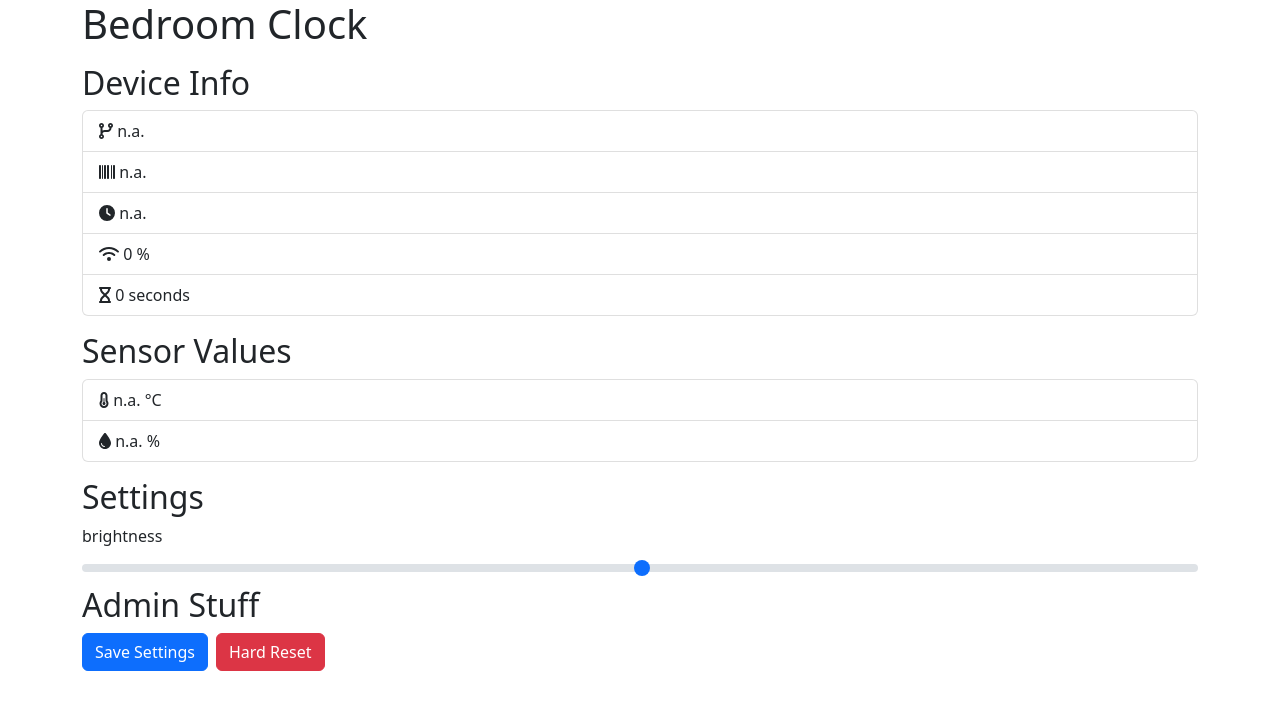
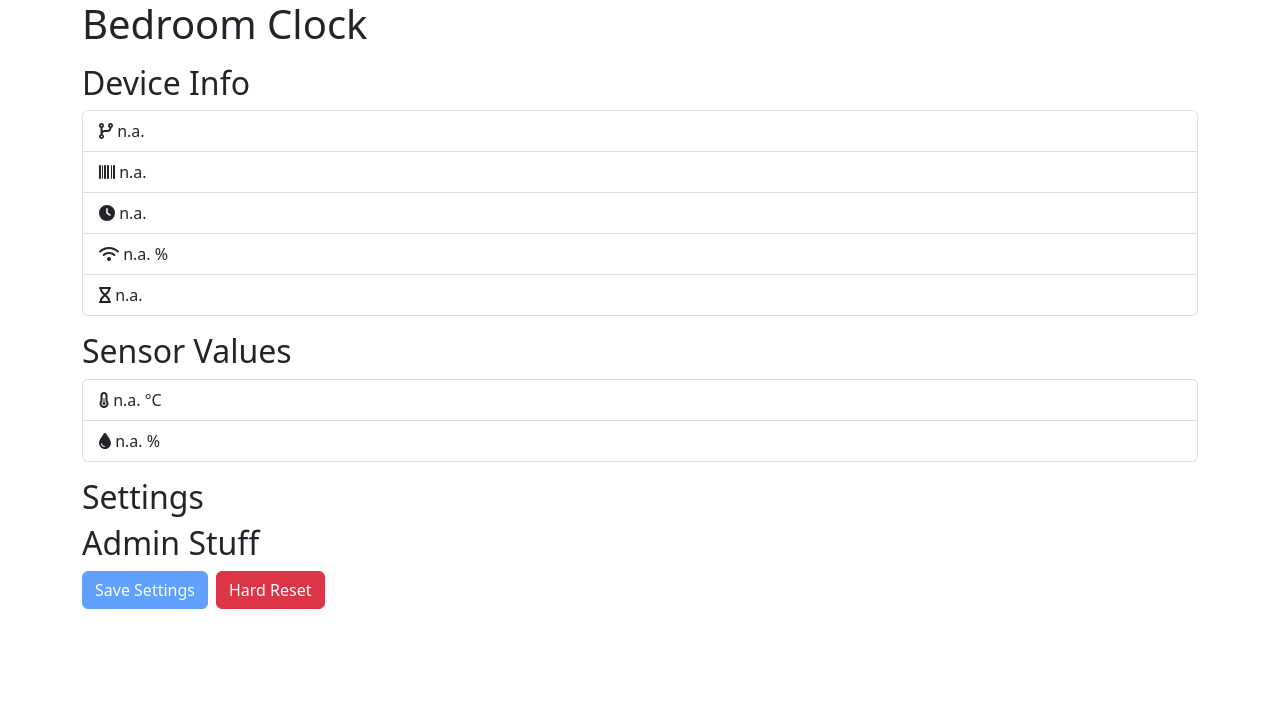
Before and after one commit to coding-lemur/bed-room-clock-dashboard, a Vue app: page / in a window 1280 px wide. Shown: the top 710 px of the page. Built offline with nearby package versions, Linux system fonts and the light colour scheme; no server answers.

Commit message:
show device time; optimize code

```diff
--- a/src/App.vue
+++ b/src/App.vue
@@ -7,16 +7,16 @@
 
       <ul class="list-group">
         <li class="list-group-item">
-          <font-awesome-icon icon="fa-solid fa-code-branch" /> {{ version ?? 'n.a.' }}
+          <font-awesome-icon icon="fa-solid fa-code-branch" /> {{ info?.version ?? 'n.a.' }}
         </li>
         <li class="list-group-item">
-          <font-awesome-icon icon="fa-solid fa-barcode" /> {{ deviceId ?? 'n.a.' }}
+          <font-awesome-icon icon="fa-solid fa-barcode" /> {{ info?.system?.deviceId ?? 'n.a.' }}
         </li>
         <li class="list-group-item">
-          <font-awesome-icon icon="fa-solid fa-clock" /> n.a.
+          <font-awesome-icon icon="fa-solid fa-clock" /> {{ formatedTime ?? 'n.a.' }}
         </li>
         <li class="list-group-item">
-          <font-awesome-icon icon="fa-solid fa-wifi" /> {{ wifiQuality ?? '0' }} %
+          <font-awesome-icon icon="fa-solid fa-wifi" /> {{ info?.network?.wifiQuality ?? 'n.a.' }} %
         </li>
         <li class="list-group-item">
           <font-awesome-icon icon="fa-solid fa-hourglass" /> {{ formatedUptime }}
@@ -29,10 +29,10 @@
 
       <ul class="list-group">
         <li class="list-group-item">
-          <font-awesome-icon icon="fa-solid fa-temperature-half" /> {{ temperature ?? 'n.a.' }} °C
+          <font-awesome-icon icon="fa-solid fa-temperature-half" /> {{ info?.vales?.temperature ?? 'n.a.' }} °C
         </li>
         <li class="list-group-item">
-          <font-awesome-icon icon="fa-solid fa-droplet" /> {{ humidity ?? 'n.a.' }} %
+          <font-awesome-icon icon="fa-solid fa-droplet" /> {{ info?.vales?.humidity ?? 'n.a.' }} %
         </li>
       </ul>
     </section>
@@ -40,15 +40,17 @@
     <section id="settings">
       <h2>Settings</h2>
 
-      <label for="brightness" class="form-label">brightness</label>
-      <input type="range" class="form-range" id="brightness" min="0" max="255" :value="brightness"
-        @input="e => this.brightness = e.target.value">
+      <div v-show="settings?.brightness">
+        <label for="brightness" class="form-label">brightness</label>
+        <input type="range" class="form-range" id="brightness" min="0" max="255" :value="this.settings?.brightness"
+          @input="e => this.settings.brightness = e.target.value">
+      </div>
     </section>
 
     <section id="admin-actions" class="mb-3">
       <h2>Admin Stuff</h2>
 
-      <button type="button" class="btn btn-primary" @click="saveSettings">Save Settings</button>
+      <button type="button" class="btn btn-primary" @click="saveSettings" :disabled="!settings">Save Settings</button>
       <button type="button" class="btn btn-danger ms-2" @click="hardReset">Hard Reset</button>
     </section>
   </div>
@@ -65,48 +67,35 @@ export default {
   },
   data() {
     return {
-      version: undefined,
-      deviceId: undefined,
-      wifiQuality: undefined,
-      uptime: undefined, // in seconds
-      temperature: undefined,
-      humidity: undefined,
+      info: undefined,
+      settings: undefined,
 
       // timers
       dataTimer: undefined,
       refreshTimer: undefined,
-
-      // settings
-      brightness: undefined,
     }
   },
   computed: {
     formatedUptime() {
+      if (!this.info?.system?.uptime) {
+        return 'n.a.'
+      }
+
       return humanizeDuration(this.uptime * 1000)
     },
+    formatedTime() {
+      if (!this.info?.system?.time) {
+        return 'n.a.'
+      }
+
+      const now = new Date(this.info.system.time * 1000)
+      return now.toLocaleString()
+    }
   },
   methods: {
     async loadInfo() {
       const resp = await fetch('/api/info')
-      const data = await resp.json()
-      const { system, network, values } = data
-
-      if (!this.version) {
-        this.version = data.version
-      }
-
-      if (!this.deviceId) {
-        this.deviceId = system.deviceId
-      }
-
-      this.wifiQuality = network.wifiQuality
-
-      if (!this.uptime) {
-        this.uptime = system.uptime
-      }
-
-      this.temperature = values.temp
-      this.humidity = values.humidity
+      this.info = await resp.json()
     },
     async loadSettings() {
       const resp = await fetch("/api/settings")
@@ -115,15 +104,13 @@ export default {
         return
       }
 
-      const settings = await resp.json()
-      this.brightness = settings.brightness
+      this.settings = await resp.json()
     },
     async saveSettings() {
-      const payload = { brightness: this.brightness }
       const resp = await fetch("/api/settings", {
         method: "POST", headers: {
           'Content-Type': 'application/json'
-        }, body: JSON.stringify(payload)
+        }, body: JSON.stringify(this.settings)
       })
 
       if (!resp.ok) {
```
